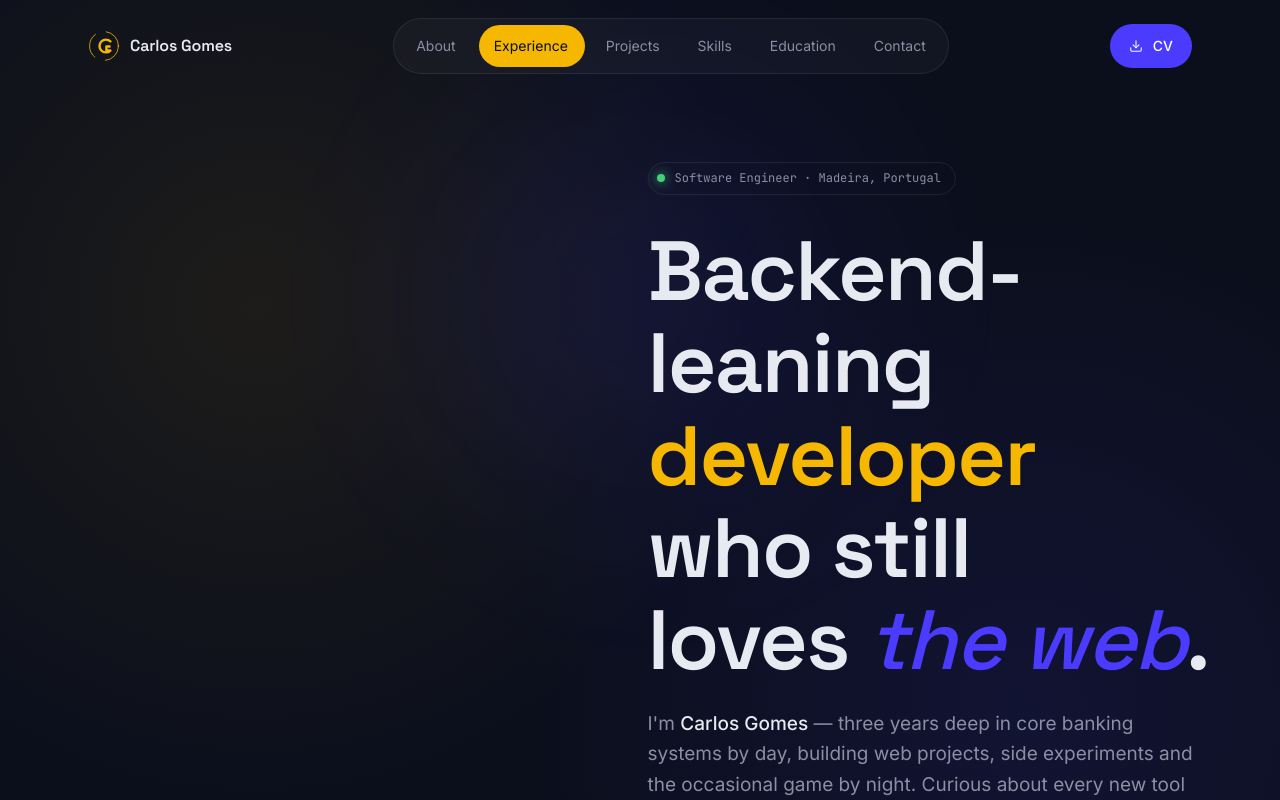
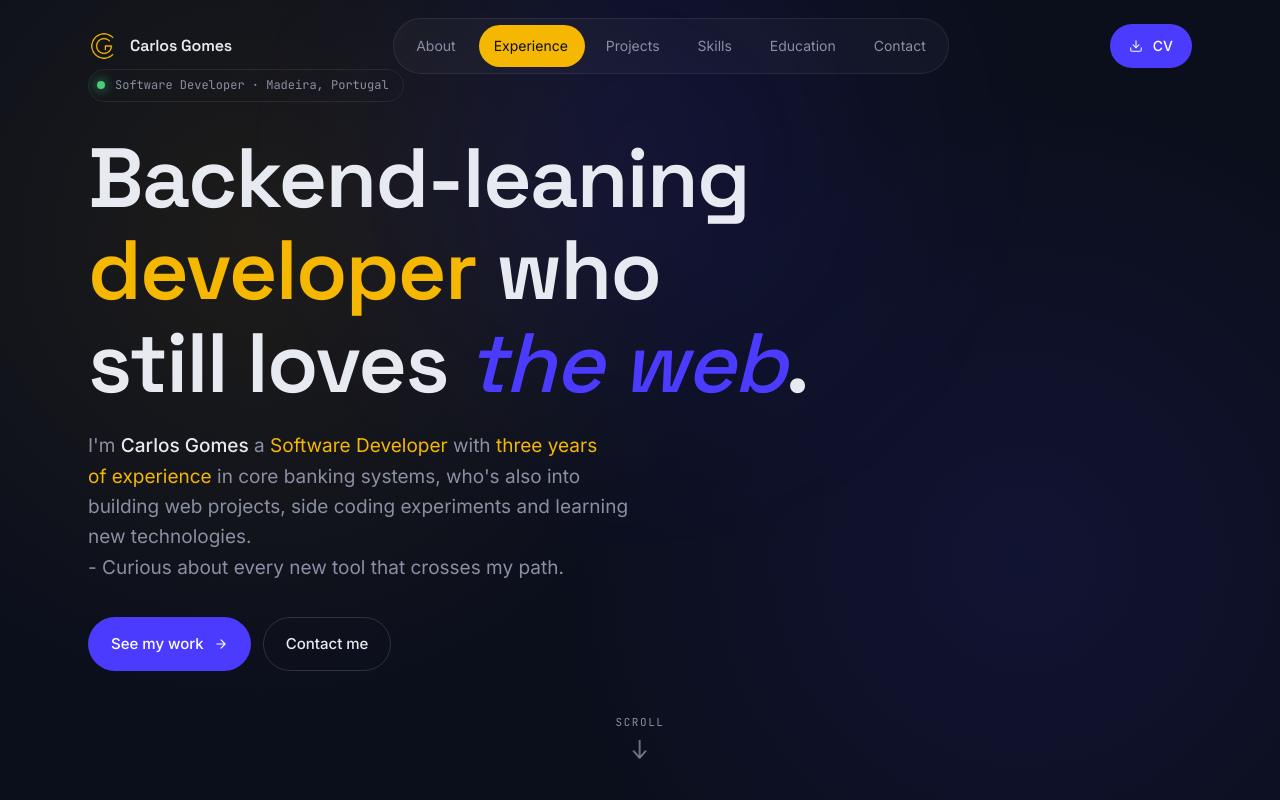
Before and after one commit to CarlosEGCH/CarlosEGCH.github.io, a React (Vite) app: page / in a window 1280 px wide. Shown: the top 800 px of the page. Built offline with nearby package versions, Linux system fonts and the light colour scheme.

Commit message:
Improvements on the Hero page in terms of layout, text and overall design.

```diff
--- a/src/App.jsx
+++ b/src/App.jsx
@@ -23,7 +23,7 @@ export default function App() {
       const sections = NAV_IDS.map((id) => document.getElementById(id)).filter(Boolean)
       const y = window.scrollY + window.innerHeight * 0.35
       let active = sections[0]?.id
-      sections.forEach((s) => { if (s.offsetTop <= y) active = s.id })
+      sections.forEach((section) => { if (section.offsetTop <= y) active = section.id })
       setActiveSection(active)
     }
     window.addEventListener('scroll', onScroll)
@@ -31,21 +31,22 @@ export default function App() {
     return () => window.removeEventListener('scroll', onScroll)
   }, [])
 
+  // Adds .in to .reveal/.reveal-stagger elements as they scroll into view
   useEffect(() => {
-    const els = document.querySelectorAll('.reveal, .reveal-stagger')
+    const elements = document.querySelectorAll('.reveal, .reveal-stagger')
     const vh = window.innerHeight
-    els.forEach((el) => {
-      if (el.getBoundingClientRect().top < vh * 0.95) el.classList.add('in')
+    elements.forEach((element) => {
+      if (element.getBoundingClientRect().top < vh * 0.95) element.classList.add('in')
     })
     const io = new IntersectionObserver(
       (entries) => {
-        entries.forEach((e) => {
-          if (e.isIntersecting) { e.target.classList.add('in'); io.unobserve(e.target) }
+        entries.forEach((entry) => {
+          if (entry.isIntersecting) { entry.target.classList.add('in'); io.unobserve(entry.target) }
         })
       },
       { threshold: 0.05, rootMargin: '0px 0px -10% 0px' }
     )
-    els.forEach((el) => { if (!el.classList.contains('in')) io.observe(el) })
+    elements.forEach((element) => { if (!element.classList.contains('in')) io.observe(element) })
     return () => io.disconnect()
   }, [])
 
--- a/src/GLogo.jsx
+++ b/src/GLogo.jsx
@@ -1,11 +1,21 @@
-const G_PATH = 'M 168 86 A 48 48 0 1 0 168 154 L 138 154 L 138 124 L 162 124'
-
 export function GLogoSmall({ size = 32 }) {
   return (
-    <svg viewBox="0 0 240 240" width={size} height={size}>
-      <circle cx="120" cy="120" r="108" fill="none" stroke="#F5B700" strokeWidth="6" strokeDasharray="200 80" strokeDashoffset="40" />
-      <circle cx="228" cy="120" r="6" fill="#F5B700" />
-      <path d={G_PATH} fill="none" stroke="#F5B700" strokeWidth="18" strokeLinecap="round" strokeLinejoin="round" />
+    <svg viewBox="0 0 100 100" width={size} height={size} fill="none" shapeRendering="geometricPrecision">
+      {/* Outer C — large arc, gap on the right (~90° opening) */}
+      <path
+        d="M 76.9 23.1 A 38 38 0 1 0 76.9 76.9"
+        stroke="#F5B700"
+        strokeWidth="8"
+        strokeLinecap="round"
+      />
+      {/* Inner G — arc ending at 3-o'clock, with horizontal shelf and short downstroke */}
+      <path
+        d="M 66.3 33.7 A 23 23 0 1 0 73 50 L 54 50 L 54 61"
+        stroke="#F5B700"
+        strokeWidth="8"
+        strokeLinecap="round"
+        strokeLinejoin="round"
+      />
     </svg>
   )
 }
--- a/src/components/Footer.jsx
+++ b/src/components/Footer.jsx
@@ -1,4 +1,3 @@
-import { GLogoSmall } from '../GLogo'
 import { Icon } from '../icons'
 
 export default function Footer() {
@@ -6,7 +5,7 @@ export default function Footer() {
     <footer className="footer">
       <div className="container footer-inner">
         <div className="footer-logo">
-          <GLogoSmall size={24} />
+          <img src="/logo.png" width={24} height={24} alt="CG" />
           <span>Carlos Gomes</span>
         </div>
         <div className="footer-copy">© 2026 — Designed & built with care.</div>
--- a/src/components/Hero.jsx
+++ b/src/components/Hero.jsx
@@ -5,26 +5,27 @@ export default function Hero() {
     <section className="hero" id="hero">
       <div className="hero-glow" />
       <div className="container">
-        <div className="hero-left reveal-stagger" style={{ margin: '0px' }}>
+        <div className="hero-left">
           <div className="hero-kicker">
             <span className="dot" />
-            <span>Software Engineer · Madeira, Portugal</span>
+            <span>Software Developer · Madeira, Portugal</span>
           </div>
           <h1>
             Backend-leaning <span className="accent">developer</span>{' '}
             who still loves <span className="accent-purple">the&nbsp;web</span>.
           </h1>
           <p className="hero-tagline">
-            I'm <strong>Carlos Gomes</strong> — three years deep in core banking systems by day,
-            building web projects, side experiments and the occasional game by night.
-            Curious about every new tool that crosses my path.
+            I'm <strong>Carlos Gomes</strong> a <span className="accent">Software
+            Developer</span> with <span className="accent">three years of experience</span> in core banking systems,
+            who's also into building web projects, side coding experiments and learning new technologies. <br />
+            - Curious about every new tool that crosses my path.
           </p>
           <div className="hero-actions">
             <a href="#projects" className="btn btn-primary">
               See my work <Icon.ArrowRight />
             </a>
             <a href="#contact" className="btn btn-secondary">
-              Get in touch
+              Contact me
             </a>
           </div>
         </div>
--- a/src/components/Navbar.jsx
+++ b/src/components/Navbar.jsx
@@ -1,5 +1,4 @@
 import { useState, useEffect, useRef } from 'react'
-import { GLogoSmall } from '../GLogo'
 import { Icon } from '../icons'
 
 const NAV_ITEMS = [
@@ -37,7 +36,7 @@ export default function Navbar({ activeSection, scrolled, mobileOpen, setMobileO
       <nav className={`nav ${scrolled ? 'scrolled' : ''} ${mobileOpen ? 'menu-open' : ''}`}>
         <div className="container nav-inner">
           <a href="#hero" className="nav-logo" onClick={() => setMobileOpen(false)}>
-            <GLogoSmall size={32} />
+            <img src="/logo.png" width={32} height={32} alt="CG" />
             <span className="nav-name">Carlos Gomes</span>
           </a>
           <div className="nav-links" ref={linksRef}>
--- a/src/styles.css
+++ b/src/styles.css
@@ -65,6 +65,7 @@ h3 { font-size: clamp(20px, 2.4vw, 28px); }
 
 /* ---------- Layout ---------- */
 .container {
+  width: 100%;
   max-width: var(--maxw);
   margin: 0 auto;
   padding: 0 var(--gutter);
@@ -239,9 +240,9 @@ section {
 
 /* ---------- Hero ---------- */
 .hero {
-  min-height: 100vh;
-  padding-top: 140px;
-  padding-bottom: 80px;
+  height: 100vh;
+  height: 100svh;
+  padding-top: 60px; /* offset for fixed navbar */
   display: flex;
   align-items: center;
   position: relative;
@@ -255,6 +256,18 @@ section {
   flex-direction: column;
   align-items: flex-start;
 }
+/* Each hero child fades up on load — fill-mode: both keeps them invisible before the delay */
+@keyframes heroFadeUp {
+  from { opacity: 0; transform: translateY(20px); }
+  to   { opacity: 1; transform: translateY(0); }
+}
+.hero-left > * {
+  animation: heroFadeUp 0.7s ease both;
+}
+.hero-left > *:nth-child(1) { animation-delay: 0.20s; }
+.hero-left > *:nth-child(2) { animation-delay: 0.40s; }
+.hero-left > *:nth-child(3) { animation-delay: 0.60s; }
+.hero-left > *:nth-child(4) { animation-delay: 0.80s; }
 .hero-kicker {
   display: inline-flex;
   align-items: center;
@@ -296,18 +309,34 @@ section {
   margin: 0 0 34px;
   text-wrap: pretty;
   line-height: 1.6;
-  align-self: flex-start;
 }
 .hero-tagline strong { color: var(--text); font-weight: 500; }
+.hero-tagline .accent { color: var(--accent-warm); }
+.hero-tagline .accent-purple {
+  color: var(--accent-primary);
+  font-style: italic;
+  font-weight: 500;
+}
 .hero-actions {
   display: flex;
   gap: 12px;
   flex-wrap: wrap;
   justify-content: flex-start;
-  align-self: flex-start;
   max-width: 560px;
   width: 100%;
 }
+
+.hero::before {
+  content: '';
+  position: absolute;
+  inset: 0;
+  background:
+    radial-gradient(circle at 20% 30%, rgba(245, 183, 0, calc(0.08 * var(--accent-intensity))) 0%, transparent 40%),
+    radial-gradient(circle at 80% 70%, rgba(75, 59, 255, calc(0.1 * var(--accent-intensity))) 0%, transparent 40%);
+  pointer-events: none;
+  z-index: 0;
+}
+.hero > * { position: relative; z-index: 1; }
 
 .hero-glow {
   position: absolute;
@@ -322,17 +351,6 @@ section {
   left: 50%;
   transform: translate(-50%, -30%);
 }
-.hero::before {
-  content: '';
-  position: absolute;
-  inset: 0;
-  background:
-    radial-gradient(circle at 20% 30%, rgba(245, 183, 0, calc(0.08 * var(--accent-intensity))) 0%, transparent 40%),
-    radial-gradient(circle at 80% 70%, rgba(75, 59, 255, calc(0.1 * var(--accent-intensity))) 0%, transparent 40%);
-  pointer-events: none;
-  z-index: 0;
-}
-.hero > * { position: relative; z-index: 1; }
 
 .scroll-indicator {
   position: absolute;
@@ -938,7 +956,6 @@ section {
   flex-wrap: wrap;
 }
 .footer-logo { display: flex; align-items: center; gap: 10px; font-family: var(--font-display); font-size: 14px; }
-.footer-logo svg { width: 24px; height: 24px; }
 .footer-copy { font-size: 13px; color: var(--text-muted); font-family: var(--font-mono); }
 .back-top {
   display: inline-flex;
@@ -965,11 +982,11 @@ section {
   transition: opacity .6s ease, transform .6s ease;
 }
 .reveal-stagger.in > *:nth-child(1) { transition-delay: 0ms; }
-.reveal-stagger.in > *:nth-child(2) { transition-delay: 120ms; }
-.reveal-stagger.in > *:nth-child(3) { transition-delay: 240ms; }
-.reveal-stagger.in > *:nth-child(4) { transition-delay: 360ms; }
-.reveal-stagger.in > *:nth-child(5) { transition-delay: 480ms; }
-.reveal-stagger.in > *:nth-child(6) { transition-delay: 600ms; }
+.reveal-stagger.in > *:nth-child(2) { transition-delay: 150ms; }
+.reveal-stagger.in > *:nth-child(3) { transition-delay: 300ms; }
+.reveal-stagger.in > *:nth-child(4) { transition-delay: 450ms; }
+.reveal-stagger.in > *:nth-child(5) { transition-delay: 600ms; }
+.reveal-stagger.in > *:nth-child(6) { transition-delay: 750ms; }
 .reveal-stagger.in > * { opacity: 1; transform: translateY(0); }
 
 @media (prefers-reduced-motion: reduce) {
```
Also changed, not shown: assets/reworked-logo.png (added), public/logo.png (added).
